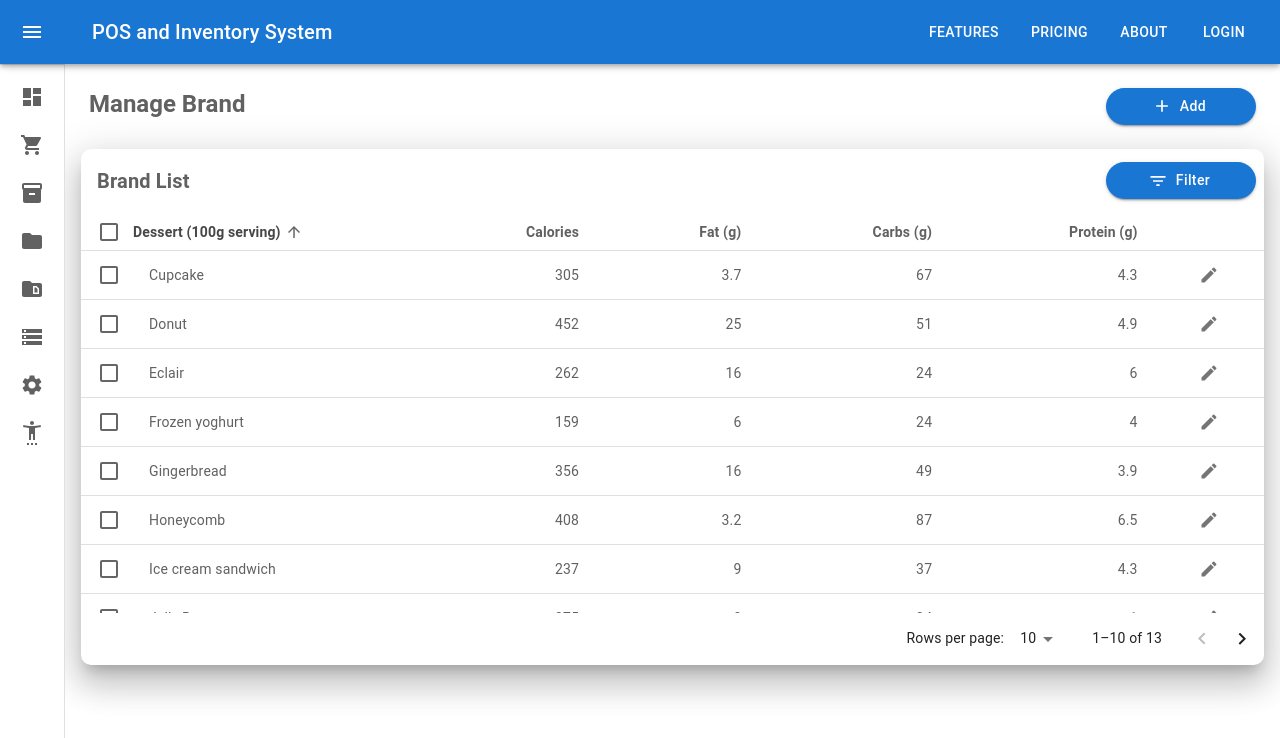
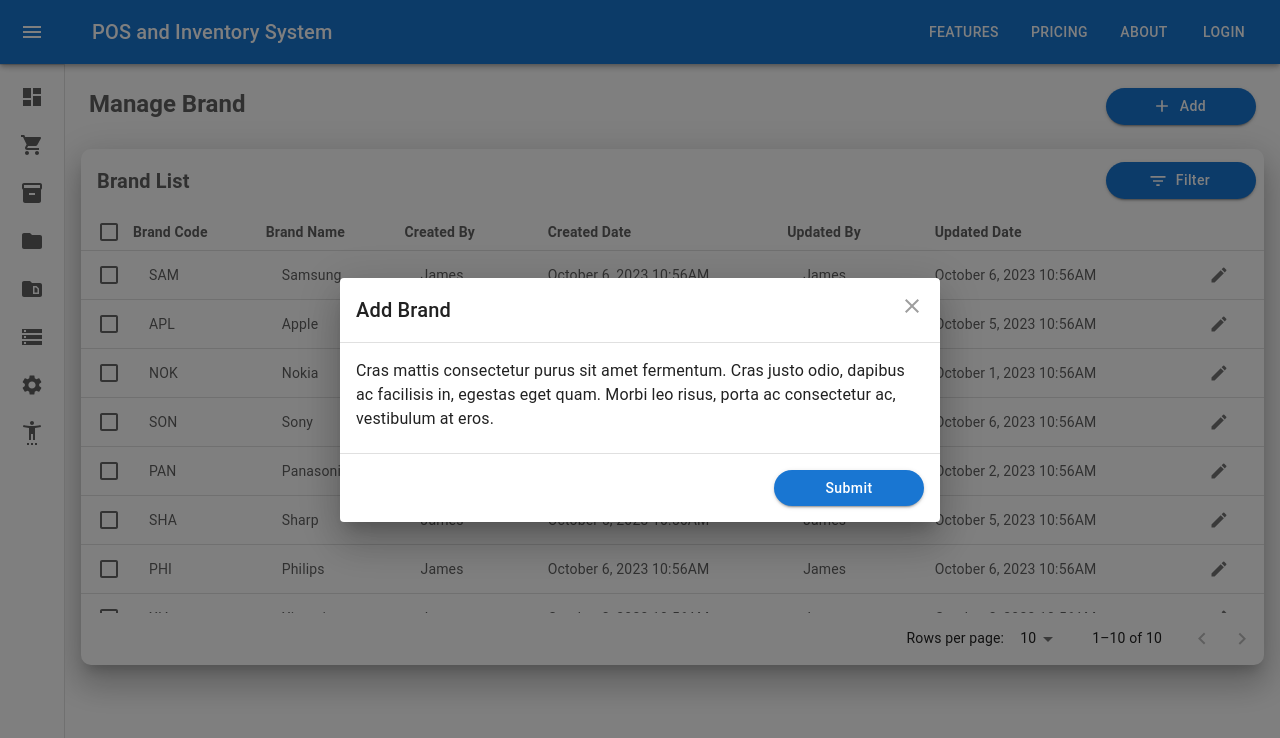
Before and after one commit to sj122508/POS_Inventory_React_FrontEnd, a React (Create React App) app: page / in a window 1280 px wide. Both pictures are taken after a click on the button "Add". Shown: the top 738 px of the page. Built offline with nearby package versions, Linux system fonts and the light colour scheme.

Commit message:
Add modal

```diff
--- /dev/null
+++ b/src/components/container/brand/Add/addBrand.js
@@ -0,0 +1,17 @@
+import React from 'react'
+import Modal from '../../../presentationals/modal/modal';
+import Typography from '@mui/material/Typography';
+
+function AddBrand({open, handleClose, handleSubmit}) {
+  return (
+    <Modal open={open} title="Add Brand" buttonLabel="Submit" handleClose={handleClose} handleOk={handleSubmit}>
+        <Typography gutterBottom>
+            Cras mattis consectetur purus sit amet fermentum. Cras justo odio,
+            dapibus ac facilisis in, egestas eget quam. Morbi leo risus, porta ac
+            consectetur ac, vestibulum at eros.
+          </Typography>
+      </Modal>
+  )
+}
+
+export default AddBrand
--- /dev/null
+++ b/src/components/container/brand/Edit/editBrand.js
@@ -0,0 +1,17 @@
+import React from 'react'
+import Modal from '../../../presentationals/modal/modal'
+import Typography from '@mui/material/Typography';
+
+function EditBrand({open, handleClose, handleSaveEdit, brand}) {
+  return (
+    <Modal open={open} title={`Edit Brand - ${brand.name}`} buttonLabel="Submit" handleClose={handleClose} handleOk={handleSaveEdit}>
+        <Typography gutterBottom>
+            Cras mattis consectetur purus sit amet fermentum. Cras justo odio,
+            dapibus ac facilisis in, egestas eget quam. Morbi leo risus, porta ac
+            consectetur ac, vestibulum at eros.
+          </Typography>
+      </Modal>
+  )
+}
+
+export default EditBrand
--- a/src/components/container/brand/brand.js
+++ b/src/components/container/brand/brand.js
@@ -4,15 +4,23 @@ import { Box, Stack, Typography } from '@mui/material';
 import Table from '../../presentationals/table/table';
 import Skeleton from '../../presentationals/skeleton/skeleton';
 import { buttonVariant, buttonType, flexDirections, skeletonSizes, skeletonTypes} from '../../../common/constants'
+import Modal from '../../presentationals/modal/modal';
+import AddBrand from './Add/addBrand';
+import EditBrand from './Edit/editBrand';
 
 function Brand() {
   const [loading, setLoading] = useState(true)
+  const [brand, setBrand] = useState({})
   const [brands, setBrands] = useState([]);
   const [selected, setSelected] = useState([]);
   const [rowsPerPage, setRowsPerPage] = useState(10);
   const [order, setOrder] = useState('asc');
   const [orderBy, setOrderBy] = useState('name');
   const [page, setPage] = useState(0);
+  const [openAddModal, setOpenAddModal] = useState(false);
+  const [openEditModal, setOpenEditModal] = useState(false);
+  const [openFilterModal, setOpenFilterModal] = useState(false);
+
 
   useEffect (() => {
     setTimeout(() => {
@@ -22,9 +30,16 @@ function Brand() {
   }, [])
 
 
-  const handleAddClick = (brand) => {
-    console.log('Add Click')
-    alert('Add Click')
+  const handleAddClick = (addBrand) => {
+    setOpenAddModal(true);
+  }
+
+  const handleCloseAddModal = () => {
+    setOpenAddModal(false);
+  }
+
+  const handleSubmit = (addBrand) => {
+    setOpenAddModal(false);
   }
 
   const handleChangePage = (event, newPage) => {
@@ -38,19 +53,30 @@ function Brand() {
     setPage(0);
   }
 
-  const handleDeleteClick = (brand) => {
+  const handleDeleteClick = (deleteBrand) => {
     console.log('Delete Click')
     alert('Delete Click')
   }
 
-  const handleEditClick = (brand) => {
-    console.log(brand,'Edit Click')
-    alert('Edit Click')
+  const handleEditClick = (editBrand) => {
+    setBrand(editBrand);
+    setOpenEditModal(true);
   }
 
-  const handleFilterClick = (brand) => {
-    console.log('Filter Click')
-    alert('Filter Click')
+  const handleCloseEditModal = () => {
+    setOpenEditModal(false);
+  }
+
+  const handleSaveEdit = (editBrand) => {
+    setOpenEditModal(false);
+  }
+
+  const handleFilterClick = (filterBrand) => {
+    setOpenFilterModal(true);
+  }
+
+  const handleCloseFilterModal = () => {
+    setOpenFilterModal(false);
   }
 
   const handleRowClick = (event, id) => {
@@ -136,6 +162,17 @@ function Brand() {
         tableOnly={false}
         tableTitle="Brand List"
       />
+      <AddBrand open={openAddModal} handleClose={handleCloseAddModal} handleSubmit={handleSubmit}/>
+
+      <EditBrand open={openEditModal} handleClose={handleCloseEditModal} handleSaveEdit={handleSaveEdit} brand={brand}/>
+
+      <Modal open={openFilterModal} title="Filter Brand" buttonLabel="Apply Filter" handleClose={handleCloseFilterModal}>
+        <Typography gutterBottom>
+            Cras mattis consectetur purus sit amet fermentum. Cras justo odio,
+            dapibus ac facilisis in, egestas eget quam. Morbi leo risus, porta ac
+            consectetur ac, vestibulum at eros.
+          </Typography>
+      </Modal>
     </>
 
   )
@@ -144,31 +181,23 @@ function Brand() {
 export default Brand
 
 
-function createData(id, name, calories, fat, carbs, protein) {
+function createData(id, code, name, createdBy, createdDate, updatedBy, updatedDate) {
   return {
-    id,
-    name,
-    calories,
-    fat,
-    carbs,
-    protein,
+    id, code, name, createdBy, createdDate, updatedBy, updatedDate
   };
 }
 
 const rows = [
-  createData('1','Cupcake', 305, 3.7, 67, 4.3),
-  createData('2','Donut', 452, 25.0, 51, 4.9),
-  createData('3','Eclair', 262, 16.0, 24, 6.0),
-  createData('4','Frozen yoghurt', 159, 6.0, 24, 4.0),
-  createData('5','Gingerbread', 356, 16.0, 49, 3.9),
-  createData('6','Honeycomb', 408, 3.2, 87, 6.5),
-  createData('7','Ice cream sandwich', 237, 9.0, 37, 4.3),
-  createData('8','Jelly Bean', 375, 0, 94, 1),
-  createData('9','KitKat', 518, 26.0, 65, 7.0),
-  createData('10','Lollipop', 392, 0.2, 98, 0),
-  createData('11','Marshmallow', 318, 0, 81, 2.0),
-  createData('12','Nougat', 360, 19.0, 9, 37.0),
-  createData('13','Oreo', 437, 18.0, 63, 4.0),
+  createData('1','SAM', 'Samsung', 'James', 'October 6, 2023 10:56AM', 'James', 'October 6, 2023 10:56AM'),
+  createData('1','APL', 'Apple', 'James', 'October 5, 2023 10:56AM', 'James', 'October 5, 2023 10:56AM'),
+  createData('1','NOK', 'Nokia', 'James', 'October 1, 2023 10:56AM', 'James', 'October 1, 2023 10:56AM'),
+  createData('1','SON', 'Sony', 'James', 'October 6, 2023 10:56AM', 'James', 'October 6, 2023 10:56AM'),
+  createData('1','PAN', 'Panasonic', 'James', 'October 2, 2023 10:56AM', 'James', 'October 2, 2023 10:56AM'),
+  createData('1','SHA', 'Sharp', 'James', 'October 5, 2023 10:56AM', 'James', 'October 5, 2023 10:56AM'),
+  createData('1','PHI', 'Philips', 'James', 'October 6, 2023 10:56AM', 'James', 'October 6, 2023 10:56AM'),
+  createData('1','XIA', 'Xiaomi', 'James', 'October 2, 2023 10:56AM', 'James', 'October 2, 2023 10:56AM'),
+  createData('1','HUA', 'Huawei', 'James', 'October 6, 2023 10:56AM', 'James', 'October 6, 2023 10:56AM'),
+  createData('1','CAN', 'Canon', 'James', 'October 3, 2023 10:56AM', 'James', 'October 3, 2023 10:56AM'),
 ];
 
 
@@ -177,33 +206,39 @@ const headerCells = [
     id: 'id',
   },
   {
-    id: 'name',
+    id: 'brandCode',
     numeric: false,
     disablePadding: true,
-    label: 'Dessert (100g serving)',
+    label: 'Brand Code',
   },
   {
-    id: 'calories',
-    numeric: true,
-    disablePadding: false,
-    label: 'Calories',
+    id: 'brandName',
+    numeric: false,
+    disablePadding: true,
+    label: 'Brand Name',
   },
   {
-    id: 'fat',
-    numeric: true,
-    disablePadding: false,
-    label: 'Fat (g)',
+    id: 'createdBy',
+    numeric: false,
+    disablePadding: true,
+    label: 'Created By',
   },
   {
-    id: 'carbs',
-    numeric: true,
+    id: 'createdDate',
+    numeric: false,
     disablePadding: false,
-    label: 'Carbs (g)',
+    label: 'Created Date',
   },
   {
-    id: 'protein',
-    numeric: true,
+    id: 'updatedBy',
+    numeric: false,
+    disablePadding: true,
+    label: 'Updated By',
+  },
+  {
+    id: 'updatedDate',
+    numeric: false,
     disablePadding: false,
-    label: 'Protein (g)',
+    label: 'Updated Date',
   },
 ];
--- /dev/null
+++ b/src/components/presentationals/modal/modal.js
@@ -0,0 +1,60 @@
+import React from 'react'
+import Button from '../button/button'
+import { buttonVariant } from '../../../common/constants';
+import { styled } from '@mui/material/styles';
+import Dialog from '@mui/material/Dialog';
+import DialogTitle from '@mui/material/DialogTitle';
+import DialogContent from '@mui/material/DialogContent';
+import DialogActions from '@mui/material/DialogActions';
+import IconButton from '@mui/material/IconButton';
+import CloseIcon from '@mui/icons-material/Close';
+
+const BootstrapDialog = styled(Dialog)(({ theme }) => ({
+  '& .MuiDialogContent-root': {
+    padding: theme.spacing(2),
+  },
+  '& .MuiDialogActions-root': {
+    padding: theme.spacing(2),
+  },
+}));
+
+function Modal({open, handleClose, handleOk, title, buttonLabel, children}) {
+
+
+  return (
+    <div>
+        <BootstrapDialog
+        aria-labelledby="customized-dialog-title"
+        open={open}
+      >
+        <DialogTitle sx={{ m: 0, p: 2 }} id="customized-dialog-title">
+          {title}
+        </DialogTitle>
+        <IconButton
+          aria-label="close"
+          onClick={handleClose}
+          sx={{
+            position: 'absolute',
+            right: 8,
+            top: 8,
+            color: (theme) => theme.palette.grey[500],
+          }}
+        >
+          <CloseIcon />
+        </IconButton>
+        <DialogContent dividers>
+            {children}
+        </DialogContent>
+        <DialogActions>
+          <Button
+              text={buttonLabel}
+              variant={buttonVariant.contained}
+              onClick={handleOk}
+            />
+        </DialogActions>
+      </BootstrapDialog>
+    </div>
+  )
+}
+
+export default Modal
--- a/src/components/presentationals/table/tableBody/tableBody.js
+++ b/src/components/presentationals/table/tableBody/tableBody.js
@@ -18,7 +18,6 @@ function TableBody(props) {
     }
 
     const populateCells = (row) => {
-
         return headerCells.map((cell, index) => {
 
             if (cell.id === "id") return null; // do not display id column
@@ -26,10 +25,10 @@ function TableBody(props) {
             let rowCellName = Object.keys(row)[index]
 
             return (
-                <Tooltip title={row[rowCellName]} key={row[rowCellName]} placement={cell.numeric ? placements.bottomEnd : placements.bottomStart}>
+                <Tooltip title={row[rowCellName]} key={rowCellName} placement={cell.numeric ? placements.bottomEnd : placements.bottomStart}>
                 <TableCell
                     align= {cell.numeric ? placements.right : placements.left}
-                    key={row[rowCellName]}
+                    key={rowCellName}
                     sx={{color: "#616161" }}
                     >
                         {row[rowCellName]}
```
Also changed, not shown: src/components/container/brand/Delete/deleteBrand.js (added, +10 -0 lines), src/components/container/brand/Filter/filterBrand.js (added, +10 -0 lines).
